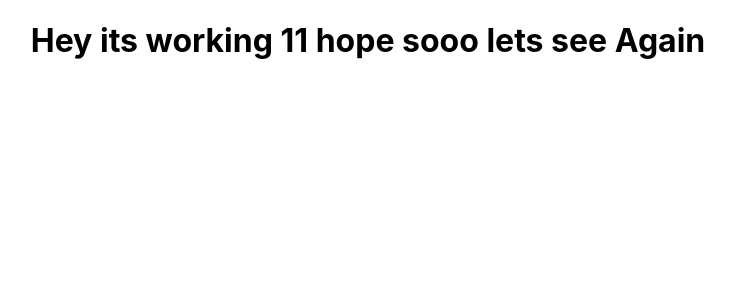
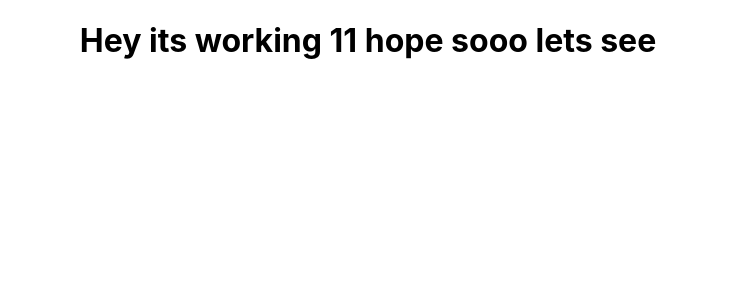
Before and after one commit to A-Abdullah4997/bootcamp-react-app, a React (Create React App) app: page / in a window 1280 px wide. Shown: the top 300 px of the page, without its empty margins (272-1007 px from the left). Built offline with nearby package versions, Linux system fonts and the light colour scheme.

Commit message:
Update App.js

```diff
--- a/src/App.js
+++ b/src/App.js
@@ -5,7 +5,7 @@ import './App.css';
 function App() {
   return (
     <div className="App">
-   <h1>Hey its working 11 hope sooo lets see Again</h1>
+   <h1>Hey its working 11 hope sooo lets see</h1>
     </div>
   );
 }
```
